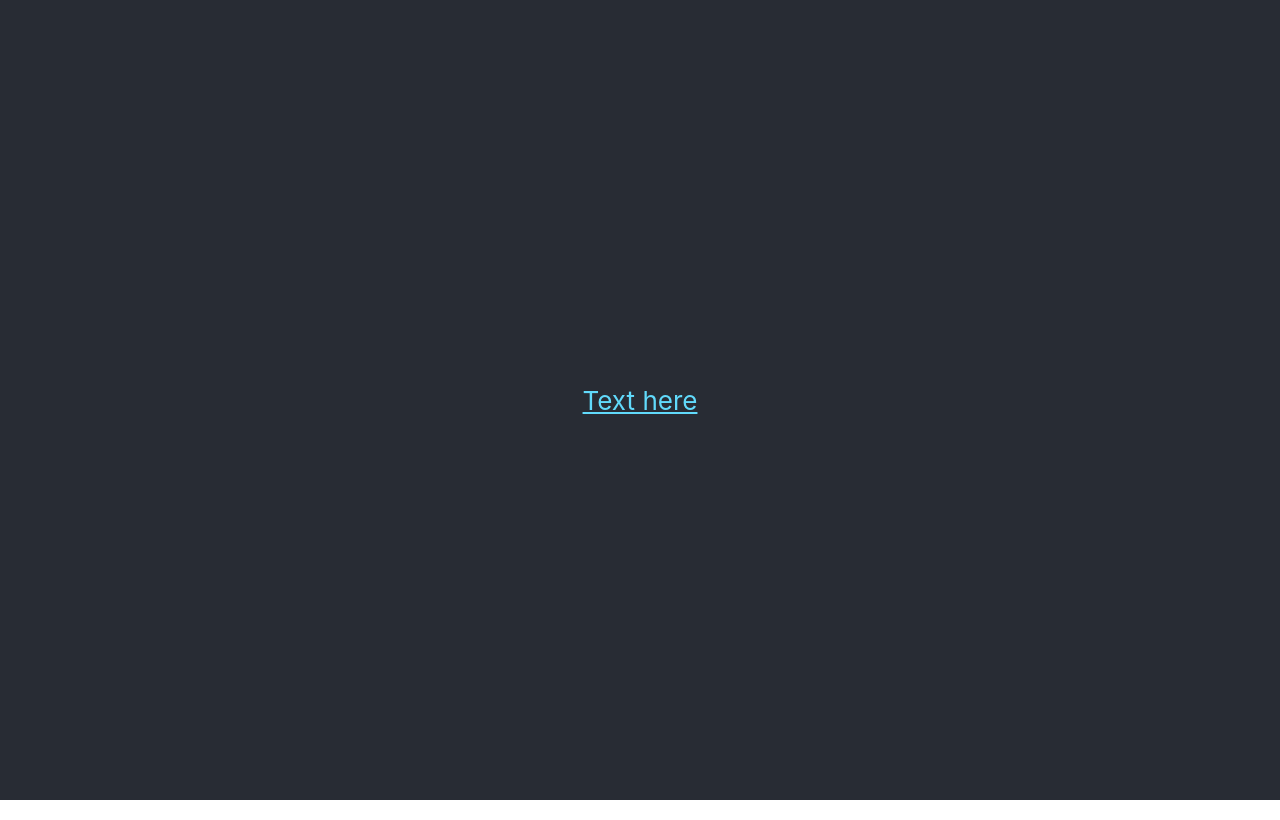
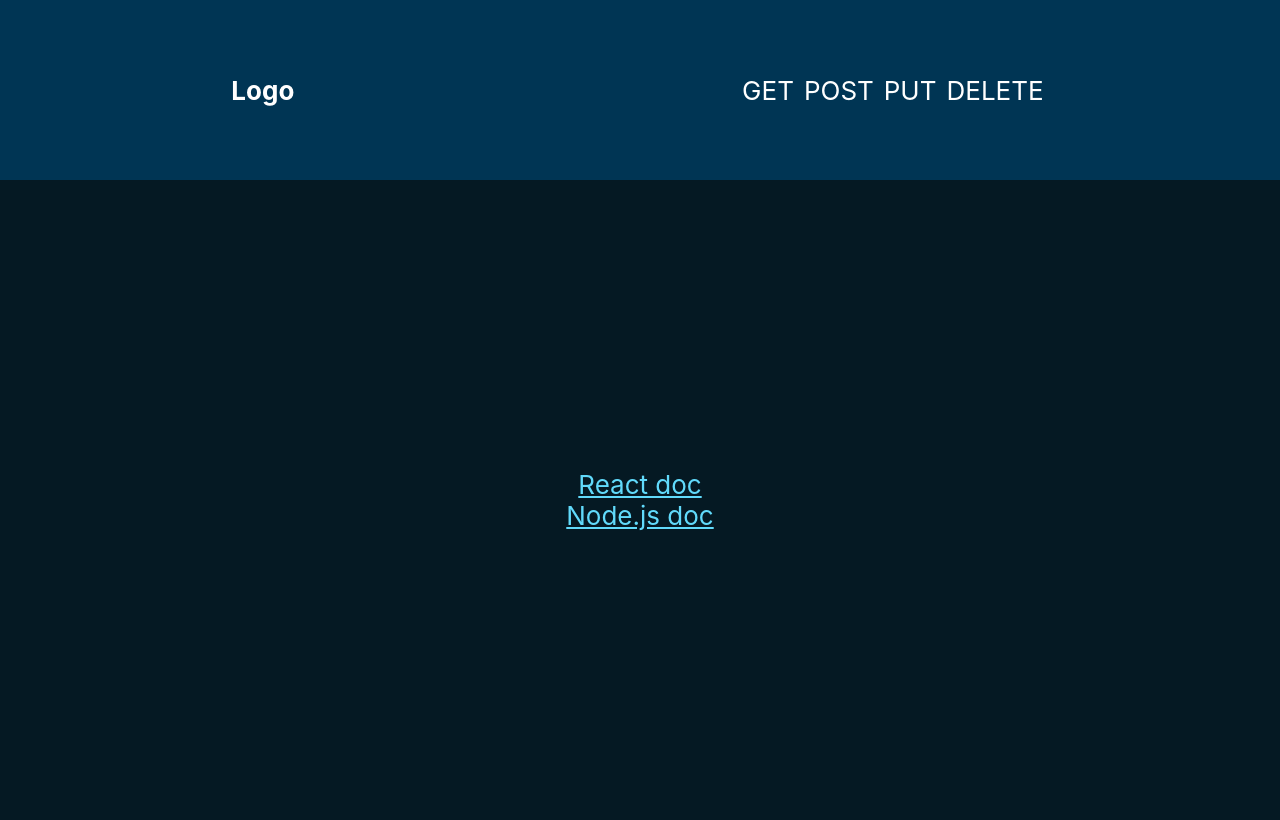
Before and after one commit to mattvie/react-nodejs-101, a React (Create React App) app in the folder client/: page / in a window 1280 px wide. Built offline with nearby package versions, Linux system fonts and the light colour scheme.

Commit message:
Homepage modifications

```diff
--- a/client/src/App.css
+++ b/client/src/App.css
@@ -1,21 +1,38 @@
-.App {
-  text-align: center;
-}
+/* .App {} */
 
-.App-logo {
-  height: 40vmin;
-  pointer-events: none;
-}
-
-.App-header {
-  background-color: #282c34;
-  min-height: 100vh;
+.App-body {
+  background-color: #051923;
+  min-height: 80vh;
   display: flex;
   flex-direction: column;
   align-items: center;
   justify-content: center;
   font-size: calc(10px + 2vmin);
   color: white;
+}
+
+.App-header {
+  background-color: #003554;
+  min-height: 20vh;
+  padding: 10px;
+  font-size: calc(10px + 2vmin);
+  margin: 0 auto;
+  display: flex;
+  justify-content: space-around;
+  align-items: center;
+}
+
+header a {
+  text-decoration: none;
+  color: white;
+}
+
+header nav a {
+  padding: 5px;
+}
+
+.App-logo {
+  font-weight: bold;
 }
 
 .App-link {
--- a/client/src/App.js
+++ b/client/src/App.js
@@ -1,20 +1,38 @@
-import logo from './logo.svg';
 import './App.css';
 
 function App() {
   return (
     <div className="App">
       <header className="App-header">
+        <a href="" className="App-logo">Logo</a>
+
+        <nav>
+          <a href="">GET</a>
+          <a href="">POST</a>
+          <a href="">PUT</a>
+          <a href="">DELETE</a>
+        </nav>
+      </header>
+
+      <div className="App-body">
+        <a
+          className="App-link"
+          href="https://react.dev/reference/react"
+          target="_blank"
+          rel="noopener noreferrer"
+        >
+          React doc
+        </a>
 
         <a
           className="App-link"
-          href="https://reactjs.org"
+          href="https://nodejs.org/docs/latest/api/"
           target="_blank"
           rel="noopener noreferrer"
         >
-          Text here
+          Node.js doc
         </a>
-      </header>
+      </div>
     </div>
   );
 }
```
Also changed, not shown: client/src/logo.svg (deleted).
